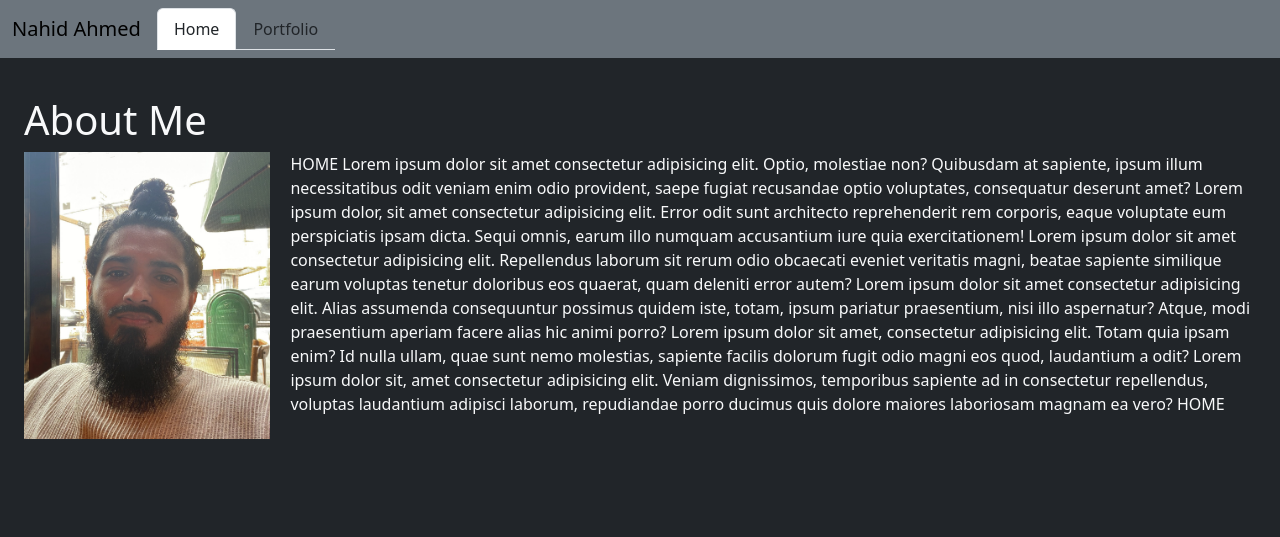
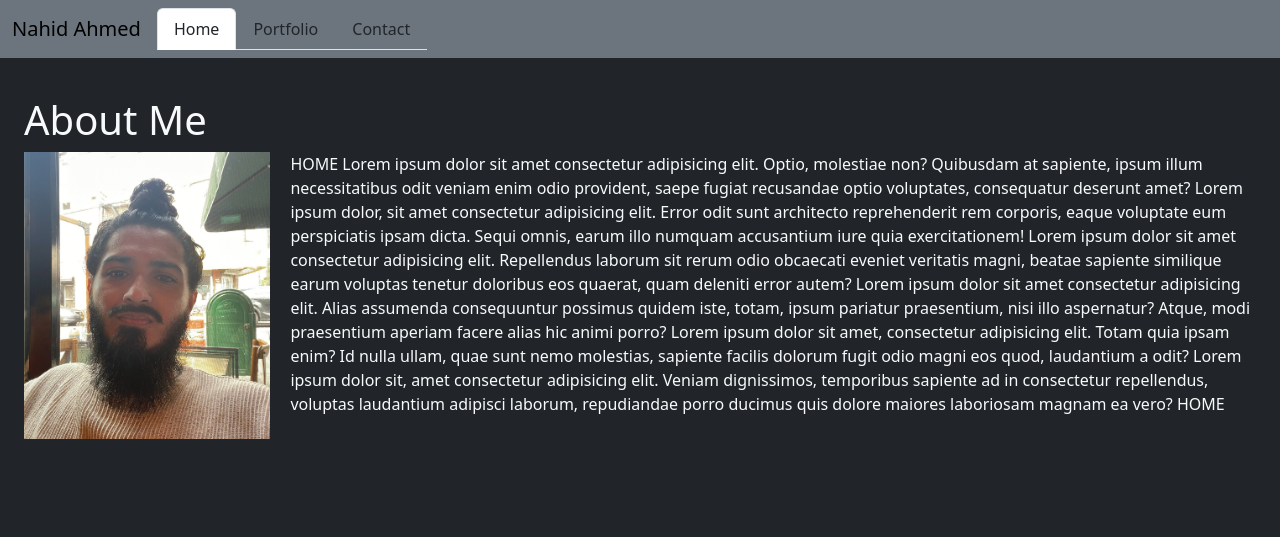
Before and after one commit to nahidahmed92/Nahid-Ahmed-s-Portfolio, a React (Vite) app: page / in a window 1280 px wide. Shown: the top 537 px of the page. Built offline with nearby package versions, Linux system fonts and the light colour scheme.

Commit message:
import Contact component, add contac to renderPage and add Contact nav link

```diff
--- a/src/components/Header.jsx
+++ b/src/components/Header.jsx
@@ -1,6 +1,7 @@
 import { useState } from 'react';
-import About from './pages/About.jsx'; // assuming Home.jsx exists
-import Portfolio from './pages/Portfolio.jsx'; // assuming Portfolio.jsx exists
+import About from './pages/About.jsx';
+import Portfolio from './pages/Portfolio.jsx';
+import Contact from './pages/Contact.jsx';
 
 export default function Header() {
   const [currentPage, setCurrentPage] = useState('Home');
@@ -8,12 +9,11 @@ export default function Header() {
   const handleNavLink = (targetTab) => {
     // Update URL
     window.history.pushState(null, null, targetTab);
-    setCurrentPage(targetTab); // Update current page state
+    setCurrentPage(targetTab);
   };
 
   const handlePageChange = (page) => {
-    setCurrentPage(page); // Update current page state
-    // Additional logic if needed
+    setCurrentPage(page);
   };
 
   const renderPage = () => {
@@ -22,6 +22,9 @@ export default function Header() {
     }
     if (currentPage === 'Portfolio') {
       return <Portfolio handlePageChange={handlePageChange} />;
+    }
+    if (currentPage === 'Contact') {
+      return <Contact handlePageChange={handlePageChange} />;
     }
   };
 
@@ -67,13 +70,26 @@ export default function Header() {
                     Portfolio
                   </a>
                 </li>
+                <li className="nav-item" role="presentation">
+                  <a
+                    href="#contact-tab-pane"
+                    className={`nav-link ${
+                      currentPage === 'Contact' ? 'active text-dark' : 'text-dark'
+                    }`}
+                    data-bs-toggle="tab"
+                    onClick={() => handleNavLink('Contact')}>
+                    Contact
+                  </a>
+                </li>
                 {/* Add other navigation items similarly */}
               </ul>
             </div>
           </div>
         </nav>
       </header>
-      <div className="tab-content text-light mx-4 mt-5 mb-4 py-5" id="myTabContent">
+      <div
+        className="tab-content d-flex justify-content-center text-light mx-4 mt-5 mb-4 py-5"
+        id="myTabContent">
         {renderPage()}
         {/* Add other tab content */}
       </div>
```
